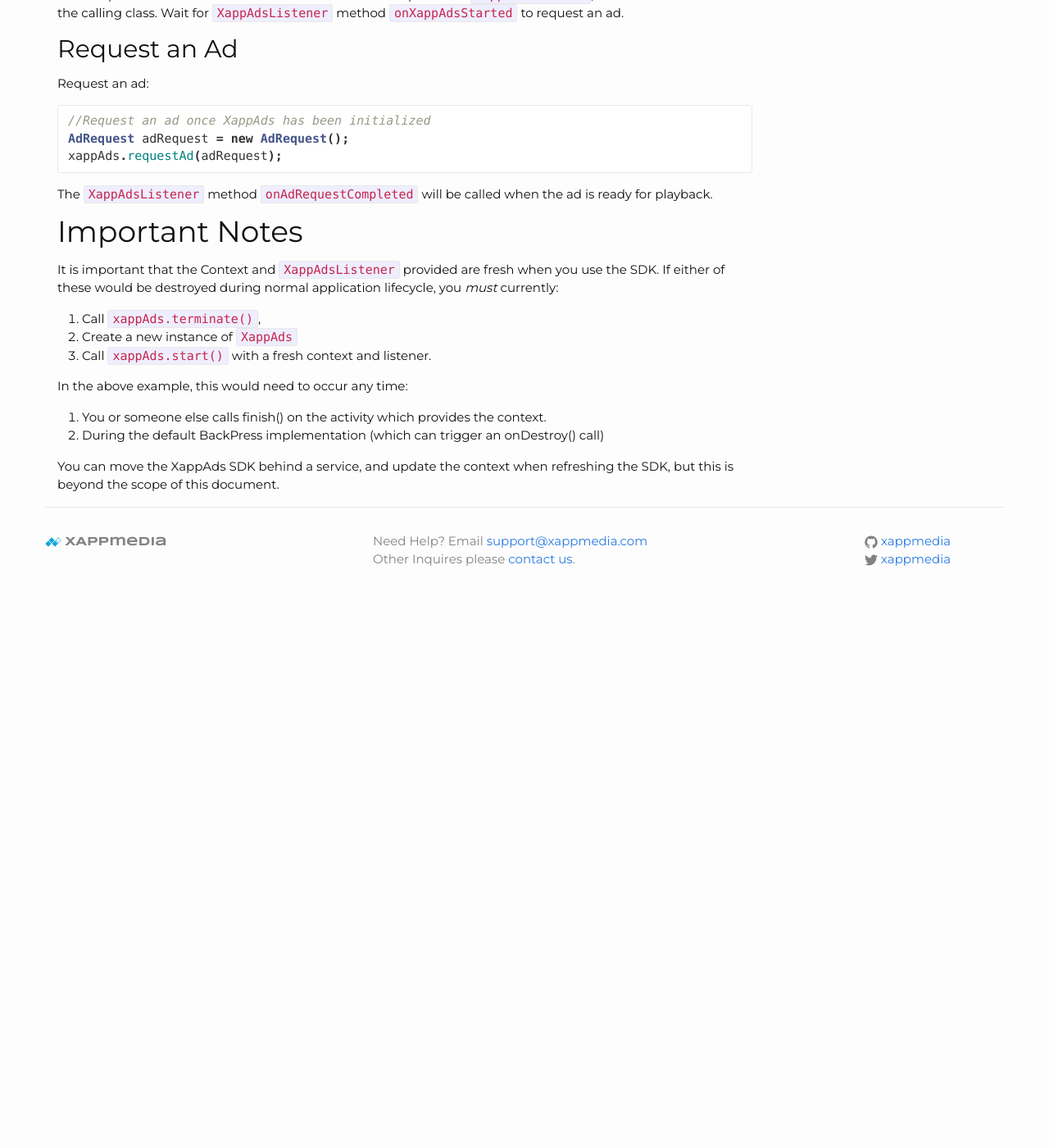
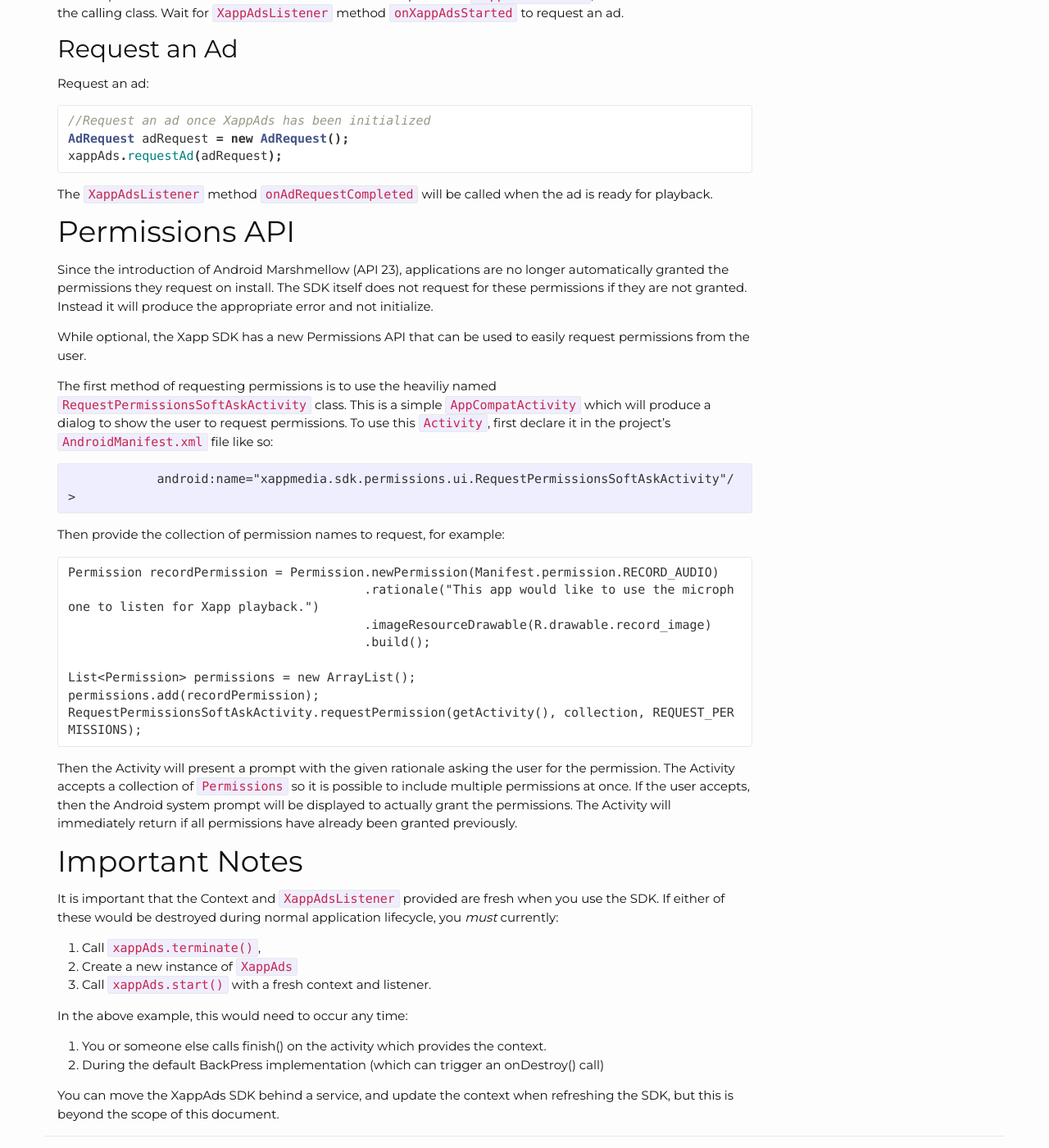
Before and after one commit to chrsdietz/Documentation, a Jekyll site: the page built from _android/quick-start.markdown, in a window 1280 px wide and 1400 px high, scrolled down 3675 px. Shown: the whole window at 82% size. Built offline with Jekyll 4.4.1, drawn with Linux system fonts in a browser that asks for light colours; nearby versions of some CDN libraries; library files that are not in the unit come from our copies; Markdown is read by kramdown in place of the engine named in the settings; comment, search, counter and statistics services are not loaded; before the commit the page ends 4414 px from its top, so only the background shows below that.

Commit message:
Update quick-start.markdown

````diff
--- a/_android/quick-start.markdown
+++ b/_android/quick-start.markdown
@@ -178,6 +178,33 @@
 
 The `XappAdsListener` method `onAdRequestCompleted` will be called when the ad is ready for playback.
 
+# Permissions API
+
+Since the introduction of Android Marshmellow (API 23), applications are no longer automatically granted the permissions they request on install.  The SDK itself does not request for these permissions if they are not granted.  Instead it will produce the appropriate error and not initialize.
+
+While optional, the Xapp SDK has a new Permissions API that can be used to easily request permissions from the user.
+
+The first method of requesting permissions is to use the heaviliy named `RequestPermissionsSoftAskActivity` class. This is a simple `AppCompatActivity` which will produce a dialog to show the user to request permissions. To  use this `Activity`, first declare it in the project's `AndroidManifest.xml` file like so:
+
+```<activity
+            android:name="xappmedia.sdk.permissions.ui.RequestPermissionsSoftAskActivity"/>
+```
+
+Then provide the collection of permission names to request, for example:
+
+```
+Permission recordPermission = Permission.newPermission(Manifest.permission.RECORD_AUDIO)
+                                        .rationale("This app would like to use the microphone to listen for Xapp playback.")
+                                        .imageResourceDrawable(R.drawable.record_image)
+                                        .build();
+
+List<Permission> permissions = new ArrayList();
+permissions.add(recordPermission);
+RequestPermissionsSoftAskActivity.requestPermission(getActivity(), collection, REQUEST_PERMISSIONS);
+```
+
+Then the Activity will present a prompt with the given rationale asking the user for the permission. The Activity accepts a collection of `Permissions` so it is possible to include multiple permissions at once.  If the user accepts, then the Android system prompt will be displayed to actually grant the permissions. The Activity will immediately return if all permissions have already been granted previously.
+
 # Important Notes
 
 It is important that the Context and `XappAdsListener` provided are
````
